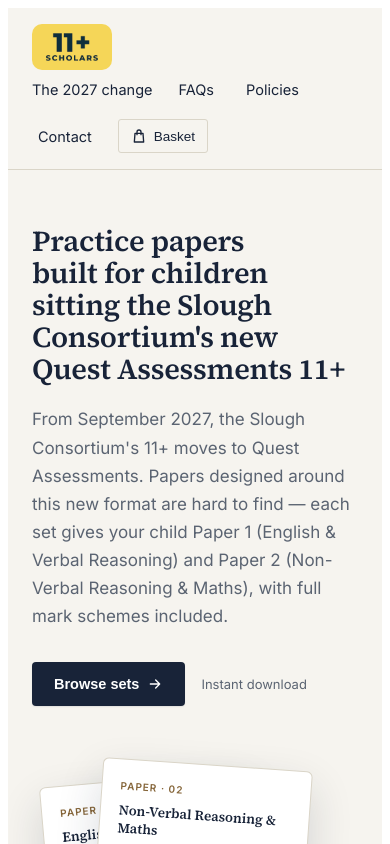
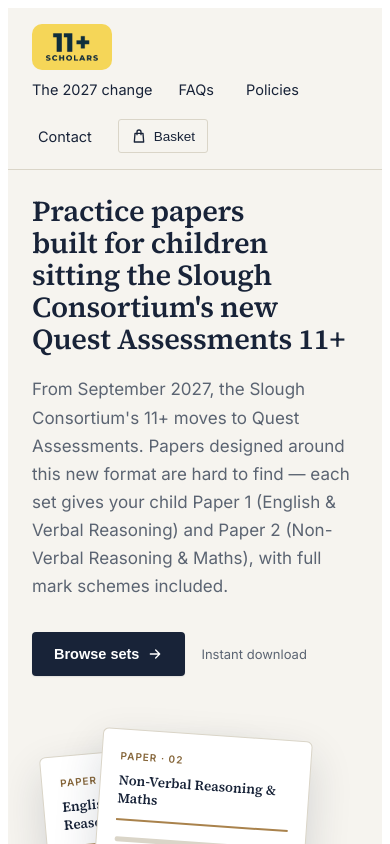
Before and after one commit to i4960550-sys/eleven-plus-site, a React (Vite) app: page / in a window 390 px wide. Shown: the top 844 px of the page. Built offline with nearby package versions, Linux system fonts and the light colour scheme.

Commit message:
Tighten hero top spacing on mobile

```diff
--- a/src/App.jsx
+++ b/src/App.jsx
@@ -1117,7 +1117,7 @@
           style={{
             maxWidth: 1080,
             margin: "0 auto",
-            padding: "56px 24px 64px",
+            padding: "clamp(26px, 5.5vw, 56px) 24px 64px",
           }}
         >
           <Reveal>
```
